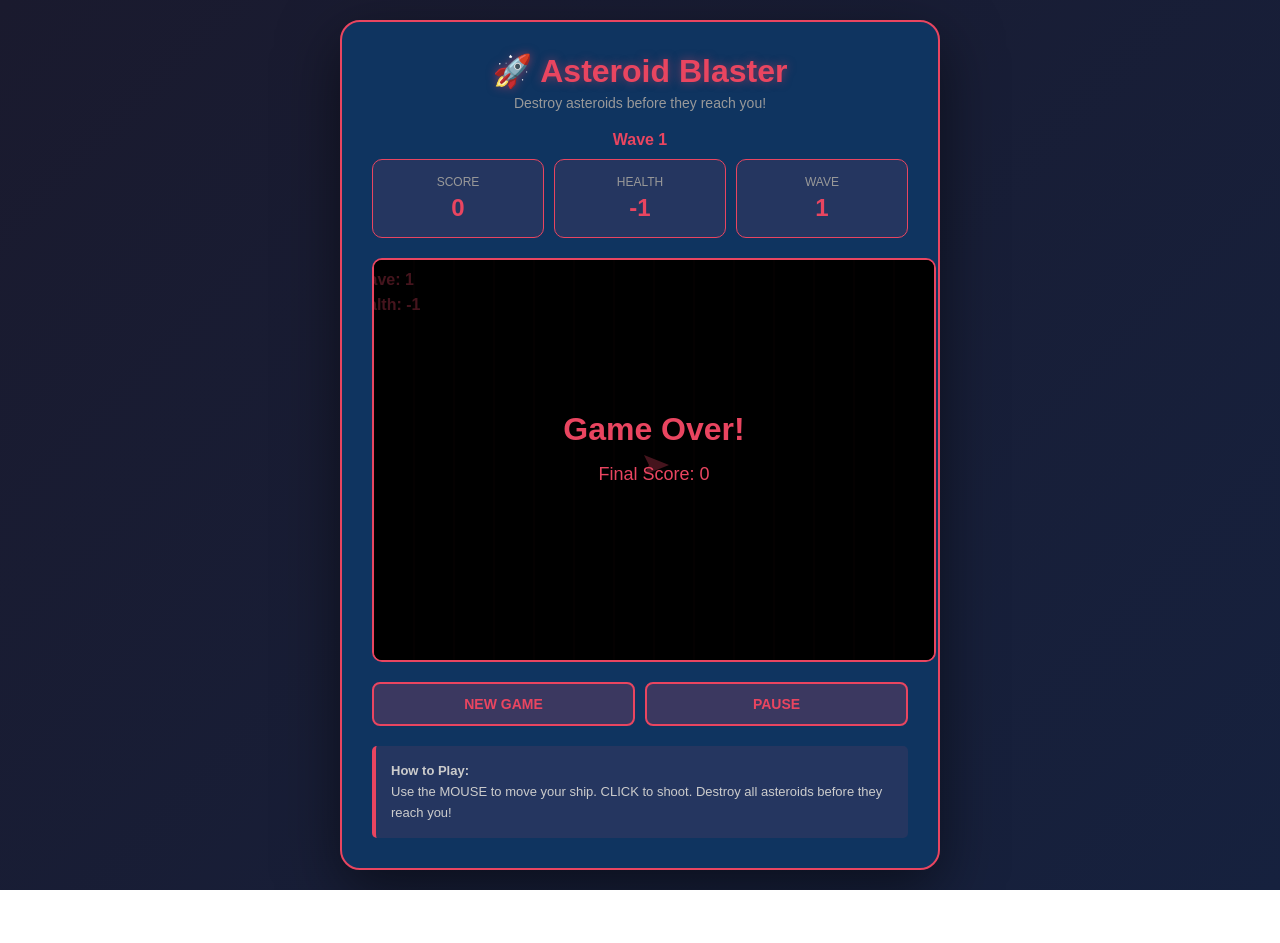
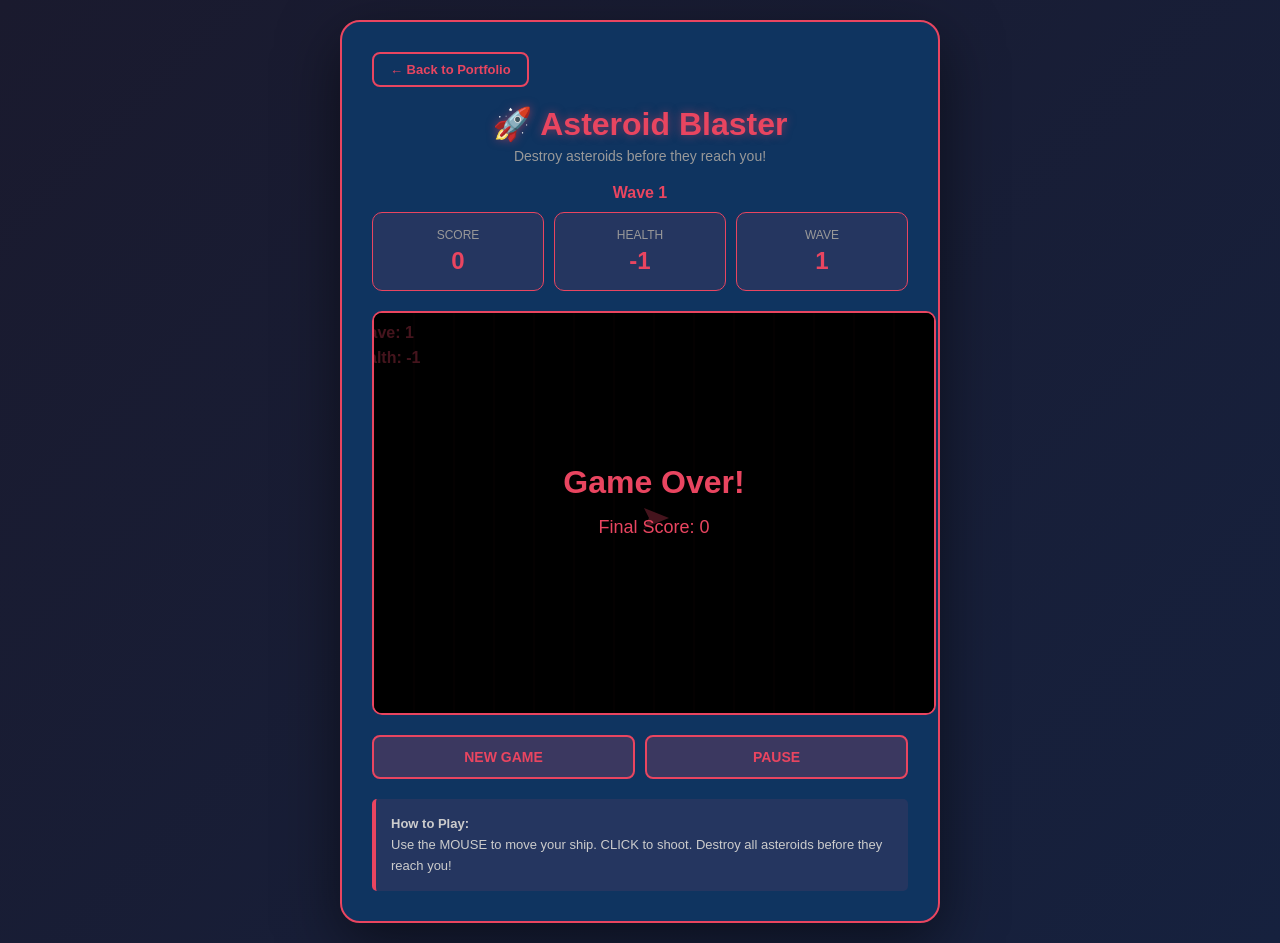
Before and after one commit to Souzafilipe91/html5-game-portfolio, a plain HTML site: page asteroid-blaster.html in a window 1280 px wide. Before the commit the page ends 890 px from the top, so only its background shows below. Drawn offline with Linux system fonts and the light colour scheme.

Commit message:
feat: add Back to Portfolio button in all 3 games

```diff
--- a/asteroid-blaster.html
+++ b/asteroid-blaster.html
@@ -129,10 +129,31 @@
             font-weight: bold;
             margin-bottom: 10px;
         }
+
+        .btn-back {
+            display: inline-flex;
+            align-items: center;
+            gap: 6px;
+            background: transparent;
+            color: #e94560;
+            padding: 8px 16px;
+            border-radius: 8px;
+            text-decoration: none;
+            font-size: 13px;
+            font-weight: bold;
+            border: 2px solid #e94560;
+            transition: all 0.2s ease;
+            margin-bottom: 18px;
+        }
+        .btn-back:hover {
+            background: #e94560;
+            color: white;
+        }
     </style>
 </head>
 <body>
     <div class="container">
+        <a href="index.html" class="btn-back">&#8592; Back to Portfolio</a>
         <div class="header">
             <h1>🚀 Asteroid Blaster</h1>
             <p style="color: #999; font-size: 14px;">Destroy asteroids before they reach you!</p>
```
Also changed, not shown: match-master.html (+21 -0 lines), pixel-runner.html (+21 -0 lines).
